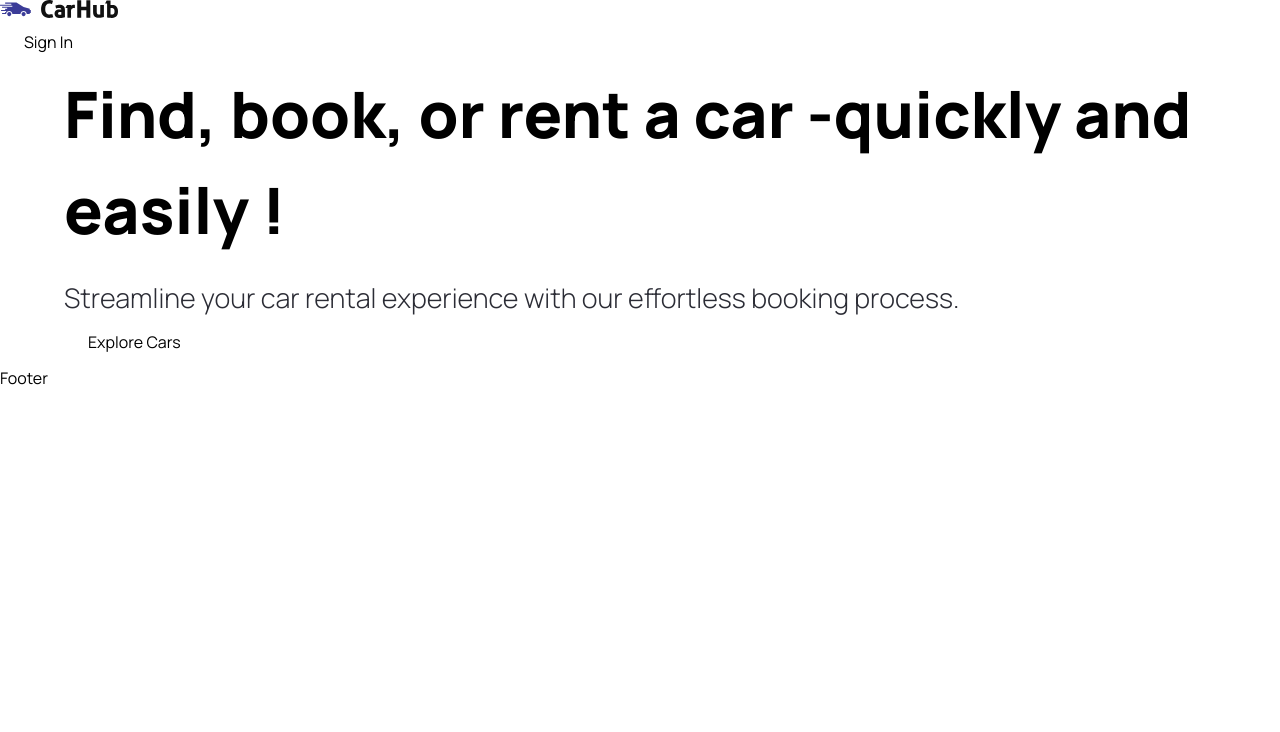
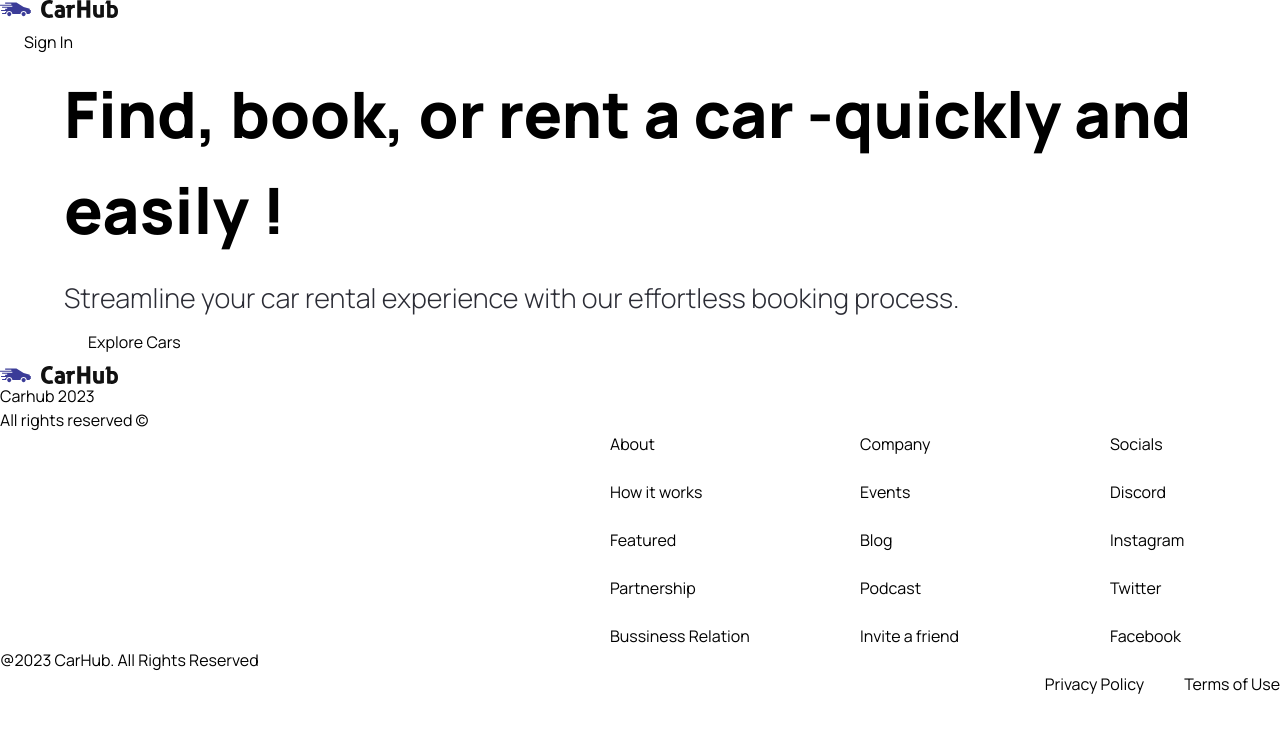
Before and after one commit to DeepaBhandari/nextjs-car-portal, a Next.js app: page / in a window 1280 px wide. Shown: the top 732 px of the page. Built offline with nearby package versions, Linux system fonts and the light colour scheme.

Commit message:
footer and navigation addition

```diff
--- a/src/components/Footer.tsx
+++ b/src/components/Footer.tsx
@@ -1,8 +1,52 @@
 import React from 'react'
+import Image from 'next/image'
+import Link from 'next/link'
+import { footerLinks } from '@/constants'
 
 const Footer = () => {
   return (
-    <div>Footer</div>
+    <footer className = "flex flex-col text-black-100 mt-5 border-t border-gray-100">
+     <div className="flex max-md: flex-col flex-wrap justify-start items-satrt items-start gap-6">
+       <Image src="/logo.svg" alt="logo"
+       width={118} height={18}
+       className = "object-contain"
+       />
+       <p className="text-base text-gray-700">
+        Carhub 2023 <br/>
+        All rights reserved &copy;
+       </p>
+       <div className="footer__links">
+  {footerLinks.map((link) => (
+    <div key={link.title} className="footer__link">
+      <h3 className="font-bold">{link.title}</h3>
+      {link.links.map((item) => (
+        <Link key={item.title} href={item.url} className="text-gray-500">
+          {item.title}
+        </Link>
+      ))}
+    </div>
+  ))}
+</div>
+   <div className="flex justify-between items-center
+   flex-wrap mt-10 border-t border-gray-100 sm:px-16 px-6 py-10
+   ">
+    <p>@2023 CarHub. All Rights Reserved</p>
+    <div className="footer__copyrights-link">
+      <Link href='/'
+      className ="text-gray-500"
+      >
+        Privacy Policy
+      </Link>
+      <Link  href="/"
+      className ="text-gray-500"
+      >
+      Terms of Use
+      </Link>
+    </div>
+   </div>
+
+     </div>
+    </footer>
   )
 }
 
--- a/src/components/Navbar.tsx
+++ b/src/components/Navbar.tsx
@@ -7,7 +7,7 @@
   return (
     <header className = "w-full absolute z-10">
         <nav className = "max-w-[1440px] mx-auto flex justify-between items-center sm:px-16 px-6 py-4">
-        <Link href = "/" className = "flex justify-center items-center">
+        <Link href = "/" className="flex justify-center items-center">
         </Link>
           <Image
           src="/logo.svg"
@@ -19,7 +19,7 @@
           <CustomButton
              title = "Sign In"
              btnType = "button"
-             containerStyles = "text-primary-blue rounded-full bg-white min-w-[130px]"
+             containerStyles="text-primary-blue rounded-full bg-white min-w-[130px]"
           />
         </nav>
     </header>
--- /dev/null
+++ b/src/constants/index.ts
@@ -0,0 +1,101 @@
+export const manufacturers = [
+    "Acura",
+    "Alfa Romeo",
+    "Aston Martin",
+    "Audi",
+    "Bentley",
+    "BMW",
+    "Buick",
+    "Cadillac",
+    "Chevrolet",
+    "Chrysler",
+    "Citroen",
+    "Dodge",
+    "Ferrari",
+    "Fiat",
+    "Ford",
+    "GMC",
+    "Honda",
+    "Hyundai",
+    "Infiniti",
+    "Jaguar",
+    "Jeep",
+    "Kia",
+    "Lamborghini",
+    "Land Rover",
+    "Lexus",
+    "Lincoln",
+    "Maserati",
+    "Mazda",
+    "McLaren",
+    "Mercedes-Benz",
+    "MINI",
+    "Mitsubishi",
+    "Nissan",
+    "Porsche",
+    "Ram",
+    "Rolls-Royce",
+    "Subaru",
+    "Tesla",
+    "Toyota",
+    "Volkswagen",
+    "Volvo",
+  ];
+
+  export const yearsOfProduction = [
+    { title: "Year", value: "" },
+    { title: "2015", value: "2015" },
+    { title: "2016", value: "2016" },
+    { title: "2017", value: "2017" },
+    { title: "2018", value: "2018" },
+    { title: "2019", value: "2019" },
+    { title: "2020", value: "2020" },
+    { title: "2021", value: "2021" },
+    { title: "2022", value: "2022" },
+    { title: "2023", value: "2023" },
+  ];
+
+  export const fuels = [
+    {
+      title: "Fuel",
+      value: "",
+    },
+    {
+      title: "Gas",
+      value: "Gas",
+    },
+    {
+      title: "Electricity",
+      value: "Electricity",
+    },
+  ];
+
+  export const footerLinks = [
+    {
+      title: "About",
+      links: [
+        { title: "How it works", url: "/" },
+        { title: "Featured", url: "/" },
+        { title: "Partnership", url: "/" },
+        { title: "Bussiness Relation", url: "/" },
+      ],
+    },
+    {
+      title: "Company",
+      links: [
+        { title: "Events", url: "/" },
+        { title: "Blog", url: "/" },
+        { title: "Podcast", url: "/" },
+        { title: "Invite a friend", url: "/" },
+      ],
+    },
+    {
+      title: "Socials",
+      links: [
+        { title: "Discord", url: "/" },
+        { title: "Instagram", url: "/" },
+        { title: "Twitter", url: "/" },
+        { title: "Facebook", url: "/" },
+      ],
+    },
+  ];
```
